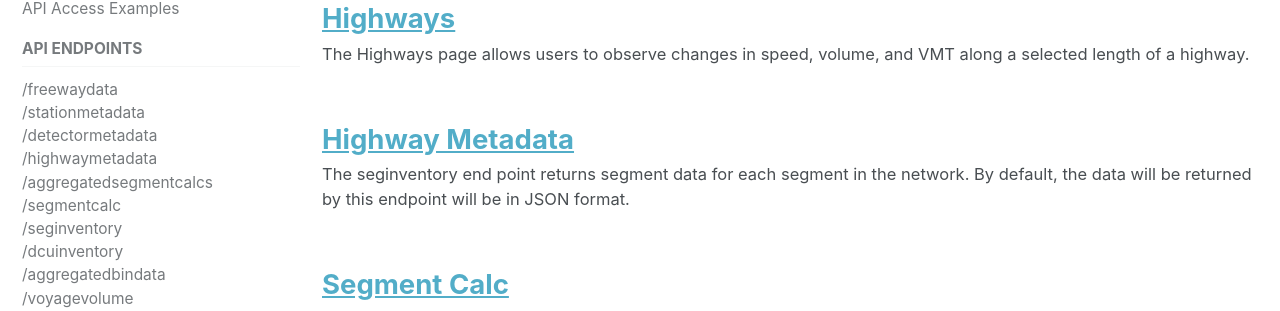
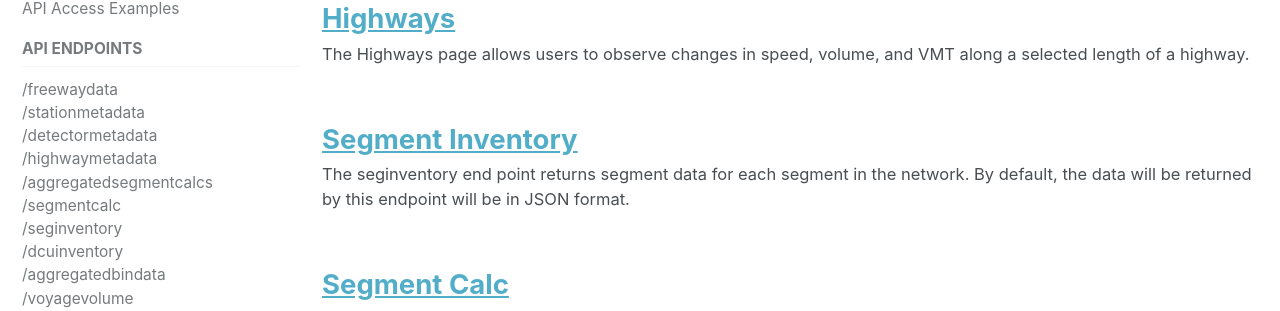
Before and after one commit to adus/portal-documentation, a Jekyll site: the page built from _pages/documentation.md, in a window 1280 px wide and 900 px high, scrolled down 1917 px. Shown: the part 138-449 px from the top of the window. Built offline with Jekyll 4.4.1, drawn with Linux system fonts in a browser that asks for light colours; nearby versions of some CDN libraries.

Commit message:
Update seginventory.md

```diff
--- a/_documents/seginventory.md
+++ b/_documents/seginventory.md
@@ -1,5 +1,5 @@
 ---
-title: "Highway Metadata"
+title: "Segment Inventory"
 ---
 The _seginventory_ end point returns segment data for each segment in the network. By default, the data will be returned by this
 endpoint will be in JSON format.
```
